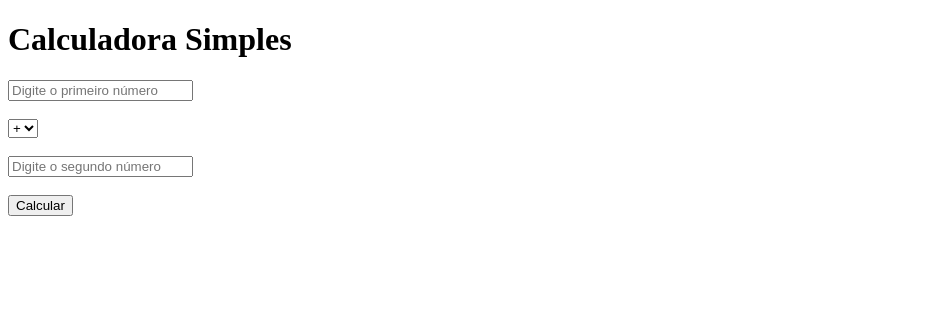
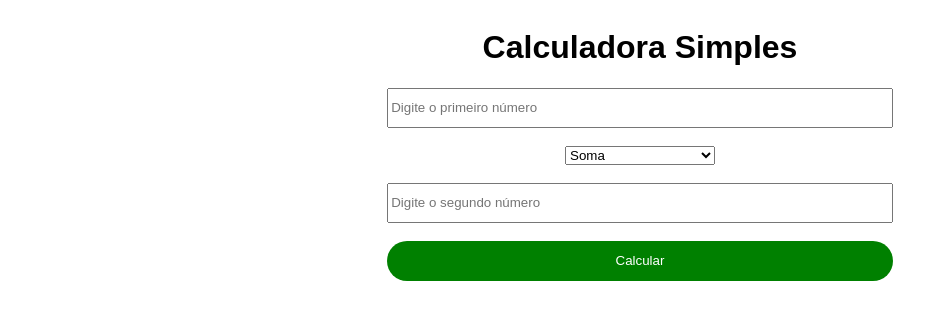
Before and after one commit to PoleraGabriel/calculadorasimples.js, a plain HTML site: page index.html in a window 1280 px wide. Shown: the whole page, without its empty margins (0-948 px from the left). Drawn offline with Linux system fonts and the light colour scheme.

Commit message:
stylesheet

```diff
--- a/index.html
+++ b/index.html
@@ -4,20 +4,22 @@
     <meta charset="UTF-8">
     <meta http-equiv="X-UA-Compatible" content="IE=edge">
     <meta name="viewport" content="width=device-width, initial-scale=1.0">
+    <link href="./styles/styles.css" rel="stylesheet">
     <title>Calculadora simples</title>
 </head>
 <body>
+
     <header>
         <h1>Calculadora Simples</h1>
     </header>
 
-    <div>
+    <div id="form">
         <input type = "number" id = "n1" placeholder="Digite o primeiro número"><br><br>
         <select id = "selector">
-            <option value= "+">+</option>
-            <option value= "-">-</option>
-            <option value= "*">*</option>
-            <option value= "/">/</option>
+            <option value= "+">Soma</option>
+            <option value= "-">Subtração</option>
+            <option value= "*">Multiplicação</option>
+            <option value= "/">Divisão</option>
         </select><br><br>
         <input type = "number" id = "n2" placeholder="Digite o segundo número"><br><br>
         <button onclick="calcula()">Calcular</button>
--- /dev/null
+++ b/styles/styles.css
@@ -0,0 +1,37 @@
+body {
+    display: flex;
+    text-align: center;
+    align-items: center;
+    flex-direction: column;
+}
+h1 {
+    font-family: sans-serif;
+    font-weight: bold;
+}
+input {
+    width: 100%;
+    height: 40px;
+    box-sizing: border-box;
+}
+#selector {
+    width: 150px;
+}
+#form {
+    width: 40%;
+}
+button {
+    background-color: green;
+    color: white;
+    border: none;
+    width: 100%;
+    height: 40px;
+    box-sizing: border-box;
+    border-radius: 20px;
+}
+button:hover {
+    cursor: pointer;
+    background-color: rgb(0, 90, 0);
+}
+h3 {
+    font-family: sans-serif;
+}
```
